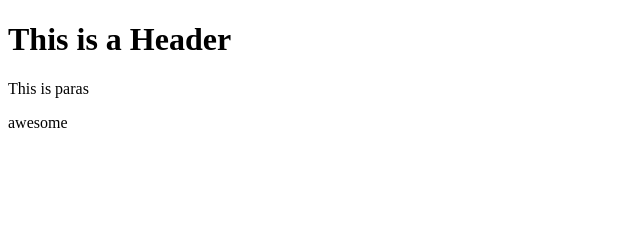
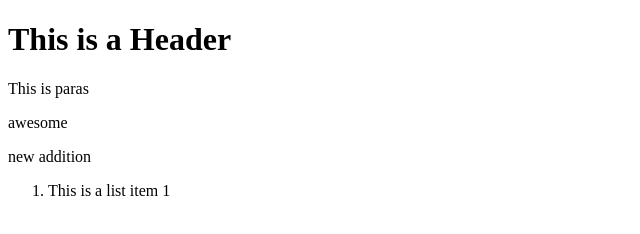
Before and after one commit to ruchanimbalkar/git-test, a website: page index.html in a window 1280 px wide. Shown: the whole page, without its empty margins (0-640 px from the left). Drawn offline with Linux system fonts and the light colour scheme.

Commit message:
new lines

```diff
--- a/index.html
+++ b/index.html
@@ -3,4 +3,8 @@
     <h1> This is a Header</h1>
     <p>This is paras</p>
     <p>awesome</p>
+    <p> new addition</p>
+    <ol>
+     <li> This is a list item 1</li>
+    </ol>
 </html>
```
